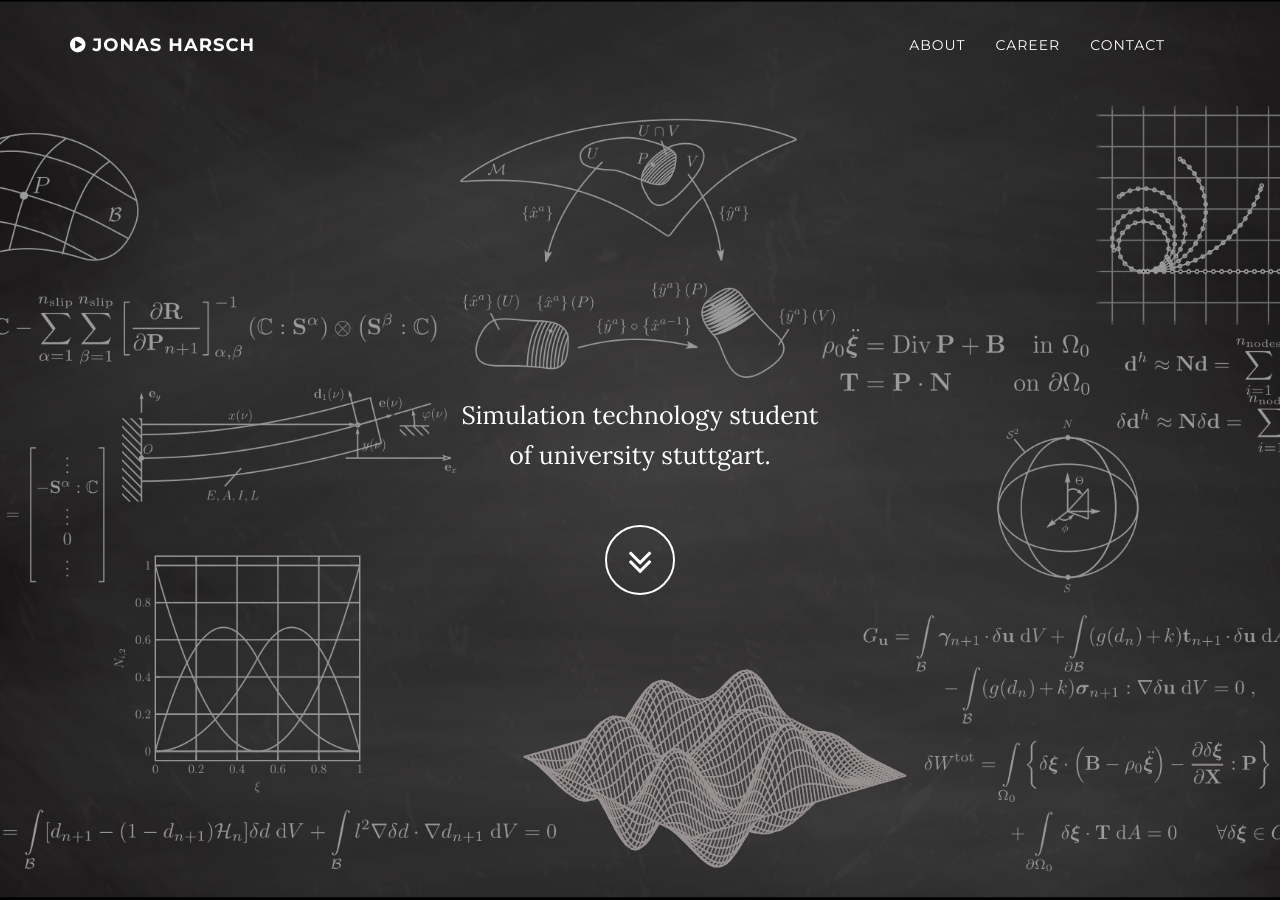
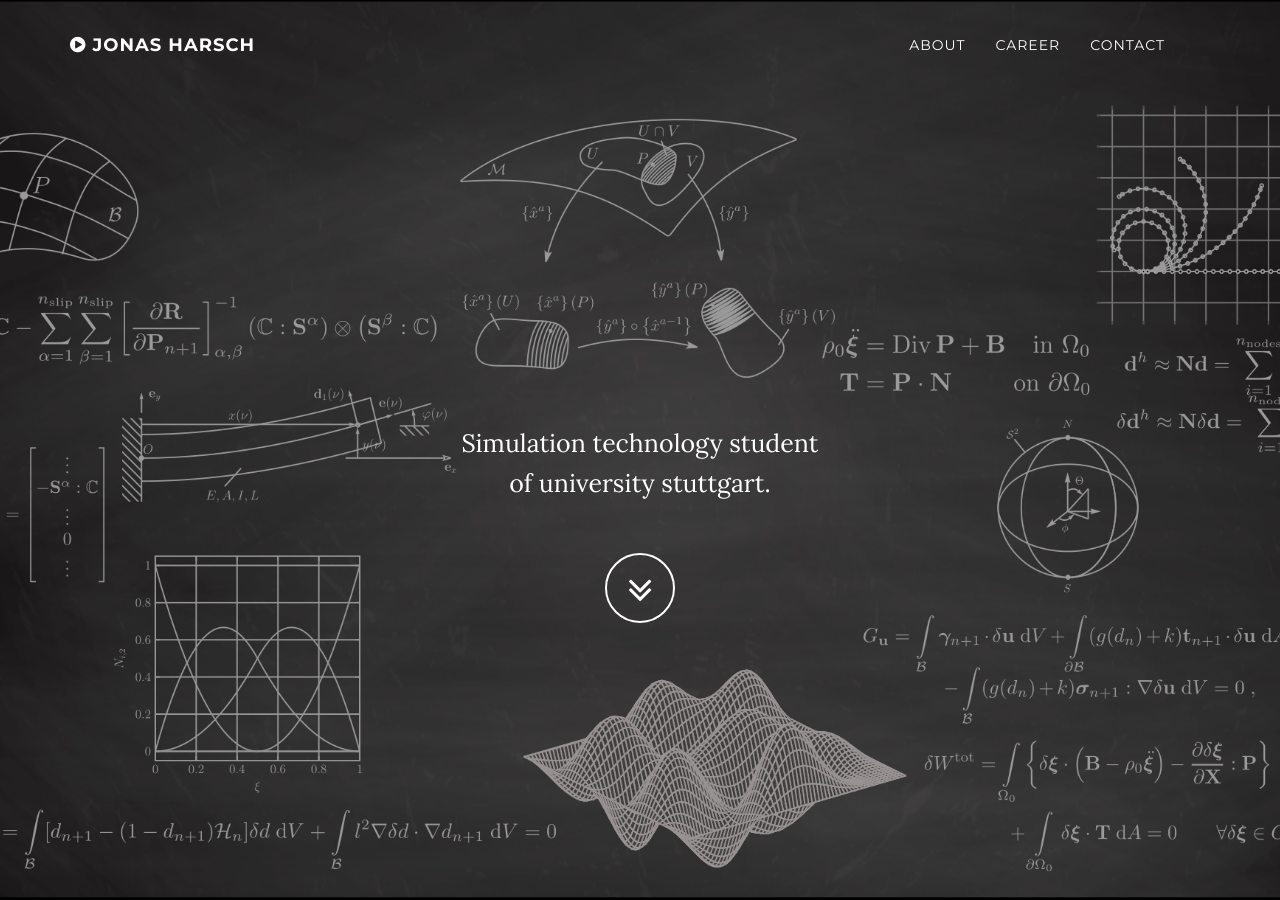
Before and after one commit to JonasBreuling/JonasHarsch.github.io, a Jekyll site: the page built from index.html, in a window 1280 px wide and 900 px high. Built offline with Jekyll 4.4.1, drawn with Linux system fonts in a browser that asks for light colours.

Commit message:
Added website globe button to contact part

```diff
--- a/_layouts/default.html
+++ b/_layouts/default.html
@@ -30,6 +30,7 @@
                 <p><a href="mailto:{{ page.email }}">{{ page.email }}</a></p>
                 {% endif %}
                 <ul class="list-inline social-buttons">
+                    <li><a href="https://jonasharsch.github.io/"><i class="fa fa-globe fa-fw"></i></a></li>
                     {% for network in page.social %}
                     <li><a href="{{ network.url }}"><i class="fa fa-{{ network.title }} fa-fw"></i></a></li>
                     {% endfor %}
--- a/css/grayscale.css
+++ b/css/grayscale.css
@@ -151,7 +151,7 @@
 
 .intro .intro-body {
     display: table-cell;
-    /* vertical-align: top; */
+    vertical-align: middle;
 }
 
 .intro .intro-body .brand-heading {
```
Also changed, not shown: img/bg_new.png.
